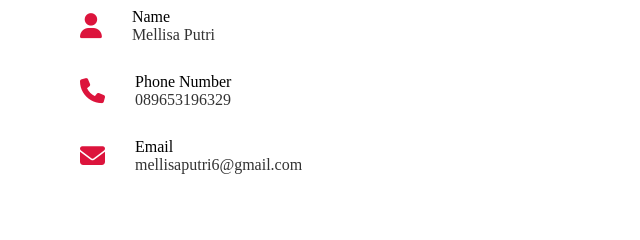
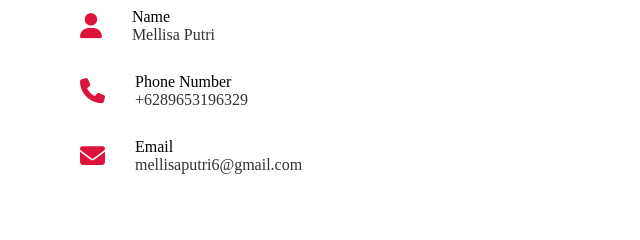
Before and after one commit to mellisaputri/mellisaputri.github.io, a plain HTML site: page contact.html in a window 1280 px wide. Shown: the part 1118-1358 px from the top of the page, 0-640 px from the left. Drawn offline with nearby package versions, Linux system fonts and the light colour scheme.

Commit message:
Update contact.html

```diff
--- a/contact.html
+++ b/contact.html
@@ -70,7 +70,7 @@
                                 <i class="fas fa-phone"></i>
                                 <div class="info">
                                     <div class="head">Phone Number</div>
-                                    <div class="sub-title">089653196329</div>
+                                    <div class="sub-title">+6289653196329</div>
                                 </div>
                             </div>
                             <div class="row">
```
